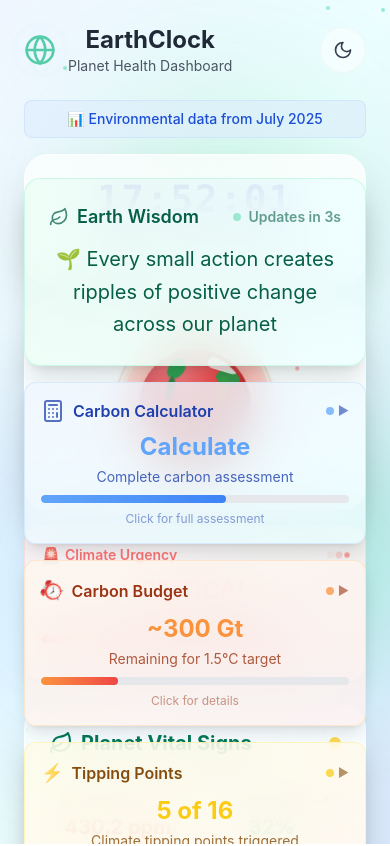
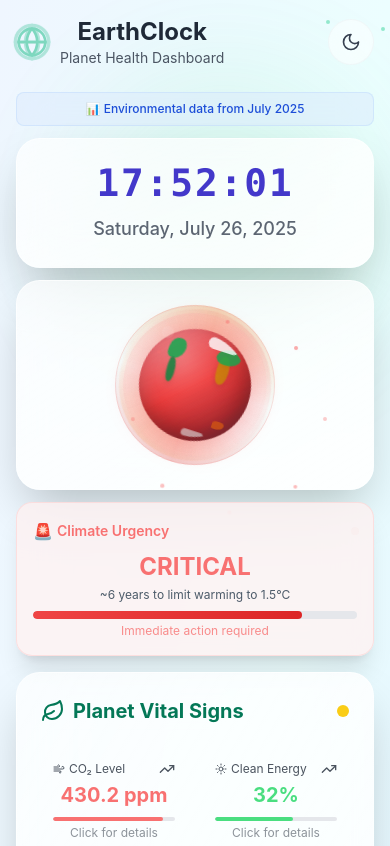
Before and after one commit to humaxai2025/earthclock, a React (Vite) app: page / in a window 390 px wide. Shown: the top 846 px of the page. Built offline with nearby package versions, Linux system fonts and the light colour scheme; the HTML template or start-up script is replaced by a standard one.

Commit message:
Made the app responsive

```diff
--- a/src/App.jsx
+++ b/src/App.jsx
@@ -267,7 +267,7 @@ function App() {
         } animate-pulse`} style={{animationDuration: '5s', animationDelay: '1s'}} />
       </div>
 
-      <div className="relative z-10 container mx-auto px-6 py-6 h-screen flex flex-col">
+      <div className="relative z-10 container mx-auto px-4 sm:px-6 py-4 sm:py-6 min-h-screen flex flex-col max-w-7xl">
         {/* Header */}
         <Header
           isDarkMode={isDarkMode}
@@ -276,34 +276,36 @@ function App() {
         />
 
         {/* Data Update Status Banner */}
-        <div className={`mb-4 px-4 py-2 rounded-lg backdrop-blur-lg border transition-all duration-300 ${
+        <div className={`mb-3 sm:mb-4 px-3 sm:px-4 py-2 rounded-lg backdrop-blur-lg border transition-all duration-300 ${
           isDarkMode ? 'bg-blue-900/20 border-blue-500/30 text-blue-300' : 'bg-blue-100/50 border-blue-200/50 text-blue-700'
         }`}>
-          <div className="flex items-center justify-center space-x-2 text-sm">
-            <span className="font-medium">
+          <div className="flex items-center justify-center space-x-2 text-xs sm:text-sm">
+            <span className="font-medium text-center">
               📊 Environmental data from {environmentalData.dataMonth}
             </span>
           </div>
         </div>
 
-        {/* Main Content Grid */}
-        <div className="grid lg:grid-cols-3 gap-6 flex-1 min-h-0">
-          {/* Left Column */}
-          <div className="lg:col-span-1 flex flex-col space-y-4">
+        {/* Main Content Grid - Responsive Layout */}
+        <div className="grid grid-cols-1 md:grid-cols-2 xl:grid-cols-3 gap-4 sm:gap-6 flex-1 min-h-0">
+          {/* Left Column - Time & Earth */}
+          <div className="md:col-span-1 xl:col-span-1 flex flex-col space-y-3 sm:space-y-4">
             <TimeDisplay
               currentTime={currentTime}
               pulseAnimation={pulseAnimation}
               isDarkMode={isDarkMode}
             />
-            <EarthVisualization
-              isDarkMode={isDarkMode}
-              urgencyLevel="critical"
-            />
-            <ClimateUrgencyMeter isDarkMode={isDarkMode} />
+            <div className="grid grid-cols-1 sm:grid-cols-2 md:grid-cols-1 gap-3 sm:gap-4">
+              <EarthVisualization
+                isDarkMode={isDarkMode}
+                urgencyLevel="critical"
+              />
+              <ClimateUrgencyMeter isDarkMode={isDarkMode} />
+            </div>
           </div>
 
-          {/* Center Column */}
-          <div className="lg:col-span-1">
+          {/* Center Column - Environmental Data */}
+          <div className="md:col-span-1 xl:col-span-1">
             <EnvironmentalDataGrid
               environmentalData={environmentalData}
               getStatusColor={getStatusColor}
@@ -314,8 +316,8 @@ function App() {
             />
           </div>
 
-          {/* Right Column */}
-          <div className="lg:col-span-1">
+          {/* Right Column - Climate Intelligence */}
+          <div className="md:col-span-2 xl:col-span-1">
             <ClimateIntelligence
               isDarkMode={isDarkMode}
               environmentalData={environmentalData}
@@ -323,8 +325,8 @@ function App() {
           </div>
         </div>
 
-        {/* Bottom Section */}
-        <div className="mt-6 space-y-4">
+        {/* Bottom Section - Responsive Layout */}
+        <div className="mt-4 sm:mt-6 space-y-3 sm:space-y-4">
           <EcoTip isDarkMode={isDarkMode} />
           <ActionCards
             isDarkMode={isDarkMode}
```
